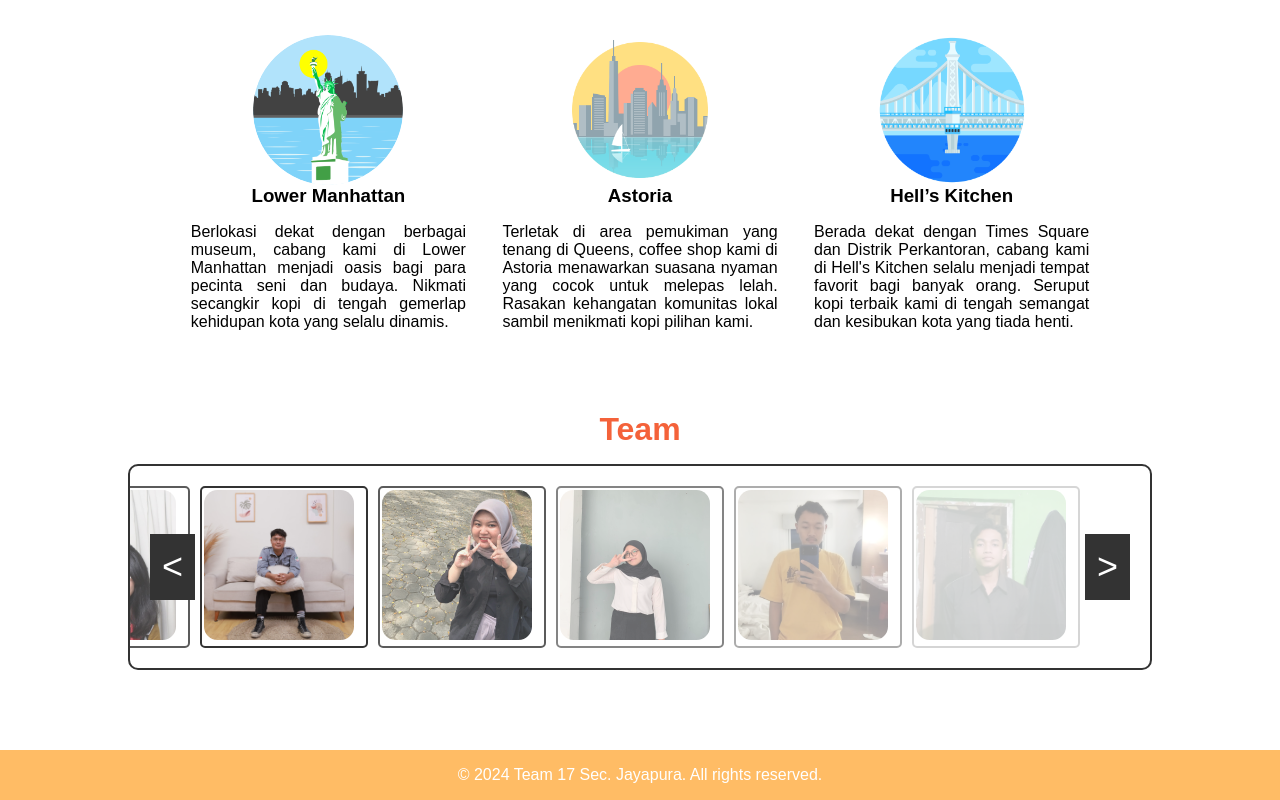
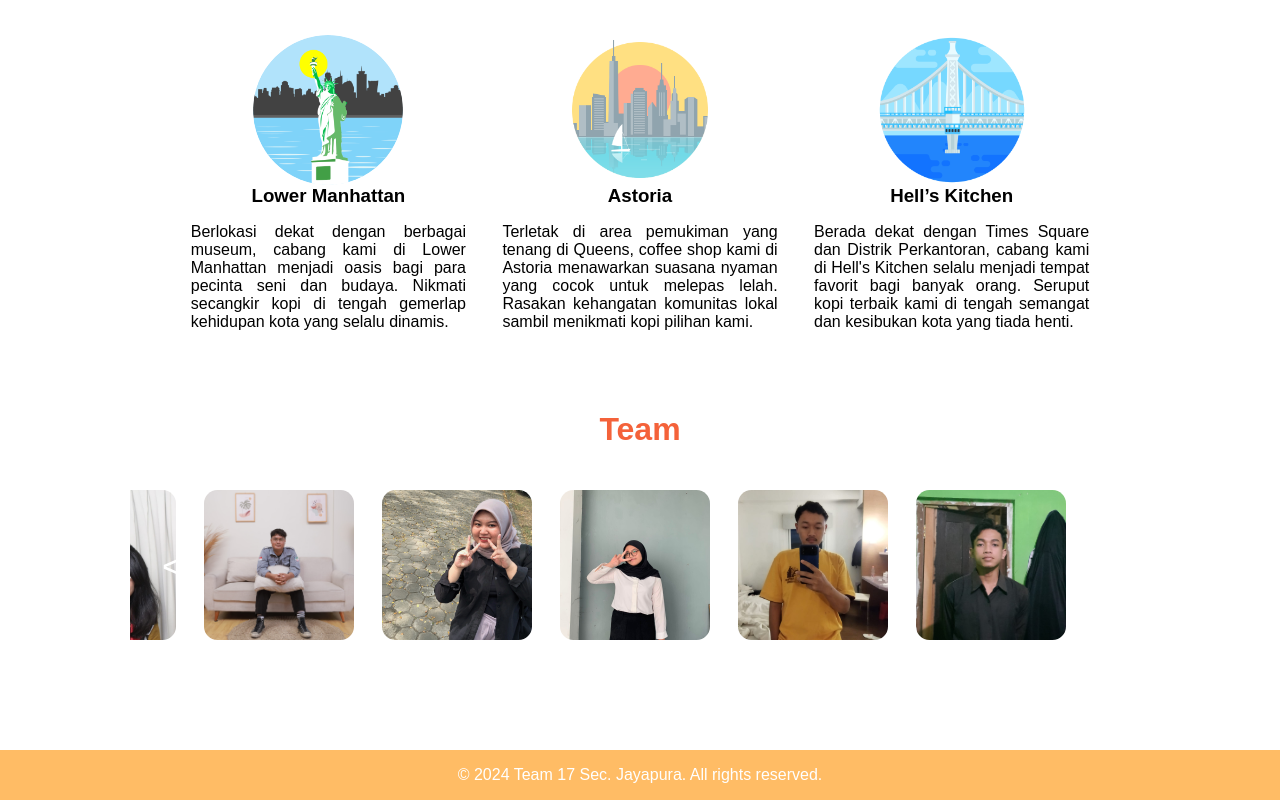
Before and after one commit to Kampus-Merdeka-Software-Engineering/km-feb24-jayapura-17, a plain HTML site: page index.html in a window 1280 px wide. Shown: the part 1917-2717 px from the top of the page. Drawn offline with Linux system fonts and the light colour scheme.

Commit message:
sectionteam

```diff
--- a/css/styles.css
+++ b/css/styles.css
@@ -224,7 +224,7 @@ footer a {
     overflow: hidden;
     white-space: nowrap;
     position: relative;
-    border: 2px solid #333; /* Add border */
+    border: 2px solid #fff; /* Add border */
     background-color: #fff; /* Add background color */
     padding: 20px; /* Add padding */
     border-radius: 10px; /* Add border radius */
@@ -242,7 +242,7 @@ footer a {
     margin-right: 10px;
     opacity: 0.7; /* Set initial opacity */
     transition: opacity 0.3s;
-    border: 2px solid #333; /* Add border */
+    border: 2px solid #fff; /* Add border */
     border-radius: 5px; /* Add border radius */
     box-sizing: content-box; /* Adjust box-sizing */
 }
@@ -323,7 +323,7 @@ footer a {
     font-size: 36px;
     cursor: pointer;
     z-index: 1;
-    background-color: #333; /* Background color for the border */
+    background-color: transparent; /* Background color for the border */
     border: 2px solid transparent; /* Add border */
     border-radius: 0%; /* Make the arrow circular */
     color: #fff;
--- a/js/scripts.js
+++ b/js/scripts.js
@@ -19,7 +19,7 @@ document.addEventListener('DOMContentLoaded', function () {
                         <p>${memberUniversity}</p>
                     </div>
                     <span class="close-popup">&times;</span>
-                    <button class="next-pic">&gt;</button>
+
                 </div>
             `;
             popup.innerHTML = popupContent;
@@ -48,7 +48,6 @@ document.addEventListener('DOMContentLoaded', function () {
                                 <p>${nextMemberUniversity}</p>
                             </div>
                             <span class="close-popup">&times;</span>
-                            <button class="next-pic">&gt;</button>
                         </div>
                     `;
                 }
@@ -86,7 +85,7 @@ document.addEventListener('DOMContentLoaded', function () {
 
         members.forEach((member, index) => {
             const distanceFromCurrent = Math.abs(index - currentIndex);
-            const opacity = 1 - (distanceFromCurrent * 0.2); // Adjust opacity based on distance from current index
+            const opacity = 1 - (distanceFromCurrent * 0); // Adjust opacity based on distance from current index
             member.style.opacity = opacity.toFixed(1); // Set opacity with one decimal place
         });
     }
```
